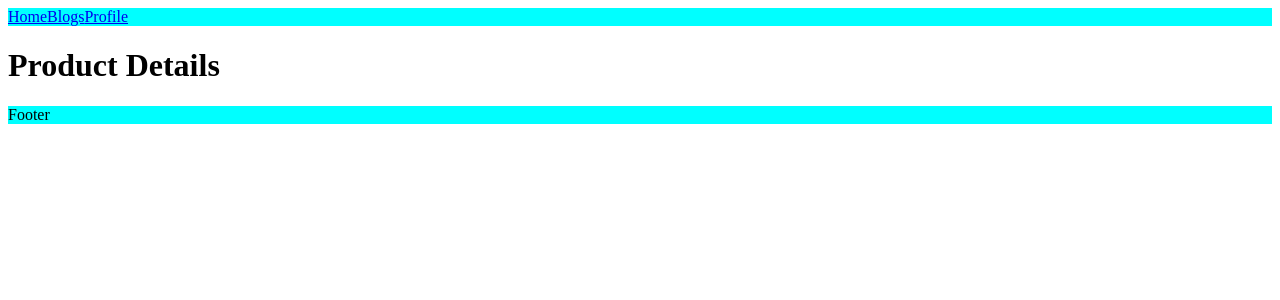
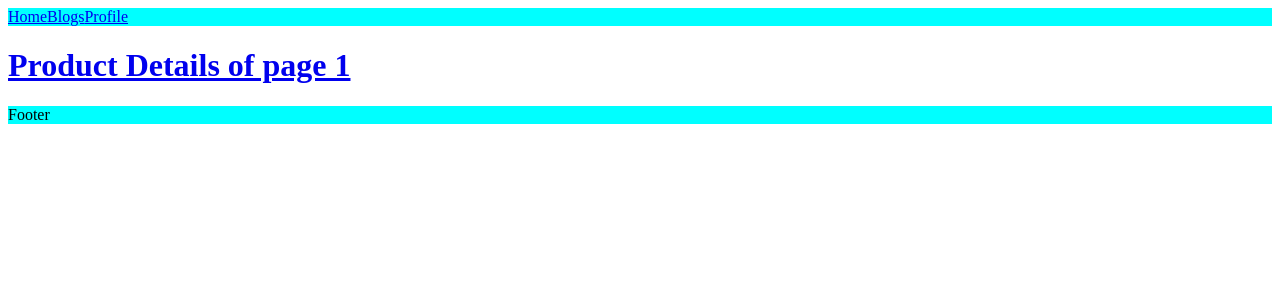
Before and after one commit to ArifulIslam99/Next-Revisit, a Next.js app: page /products in a window 1280 px wide. Shown: the top 300 px of the page. Built offline with nearby package versions, Linux system fonts and the light colour scheme.

Commit message:
Add navigation on dynamic route as well

```diff
--- a/src/app/products/page.tsx
+++ b/src/app/products/page.tsx
@@ -1,3 +1,5 @@
+import Link from "next/link";
+
 export default function Product() {
-    return <h1>Product Details</h1>
+    return <h1><Link href={'/products/1'}>Product Details of page 1</Link></h1>
 }
```
